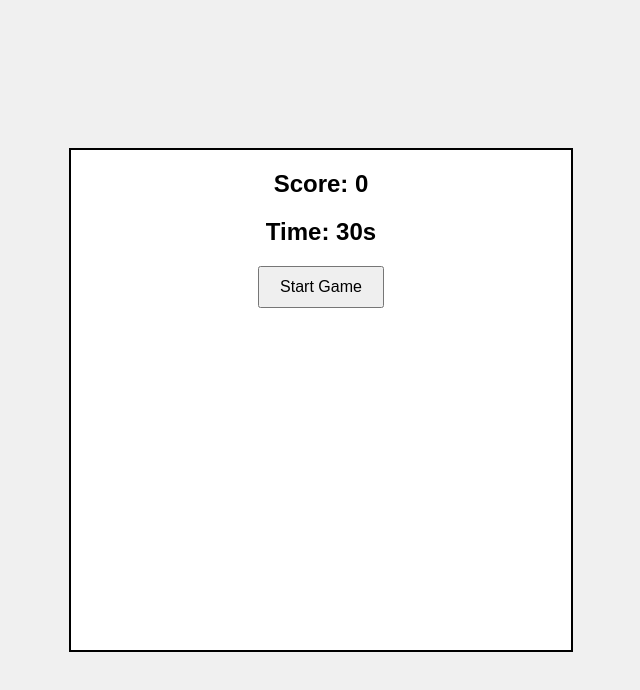
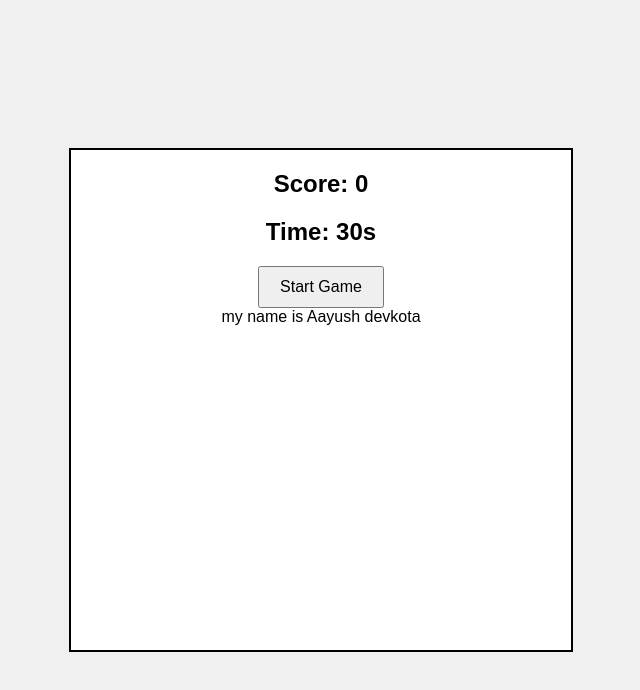
Before and after one commit to Aayushadk504/practice-day-4, a plain HTML site: page index.html in a window 1280 px wide. Shown: the whole page, without its empty margins (319-959 px from the left). Drawn offline with Linux system fonts and the light colour scheme.

Commit message:
my second try

```diff
--- a/index.html
+++ b/index.html
@@ -13,6 +13,7 @@
             <h2>Score: <span id="score">0</span></h2>
             <h2>Time: <span id="time">30</span>s</h2>
             <button id="start-btn">Start Game</button>
+            <div class="div"> my name is Aayush devkota</div>
         </div>
     </div>
     <script src="script.js"></script>
```
